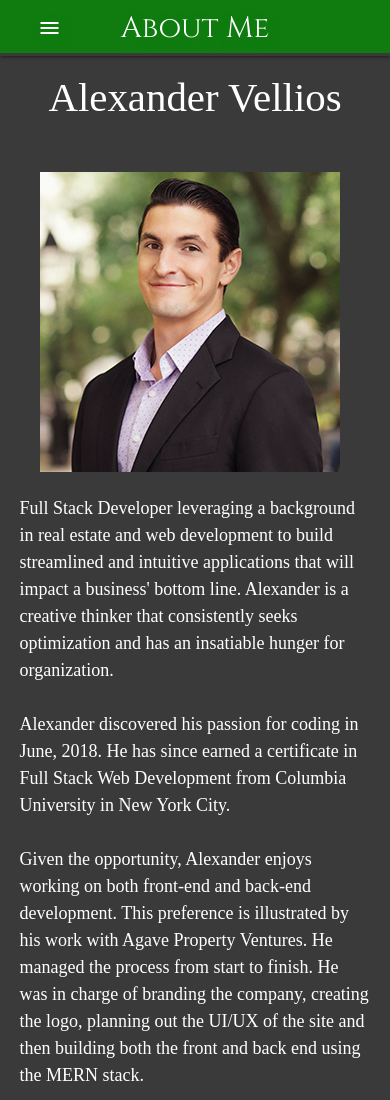
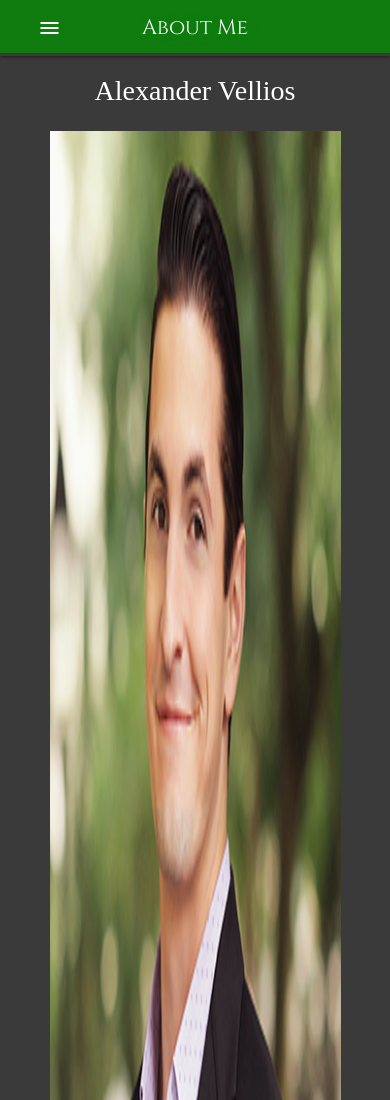
Before and after one commit to TheGreekCuban/Alexander-Vellios-Portfolio, a website: page public/html/aboutme.html in a window 390 px wide. Shown: the top 1100 px of the page. Drawn offline with nearby package versions, Linux system fonts and the light colour scheme.

Commit message:
about me fully responsive

```diff
--- a/public/css/aboutme.css
+++ b/public/css/aboutme.css
@@ -89,6 +89,7 @@ nav {
     color: white;
     grid-area: header;
     margin: 2.5% 5% 0 5%;
+    font-size: 3.5rem;
 }
 
 .aboutMeContent {
@@ -98,25 +99,38 @@ nav {
 
 
 /* iPhones Screens Other Than 6/7/8 */
-@media screen and (max-width: 390px) {
+@media screen and (max-width: 410px) {
     #myPhoto {
-        margin-bottom: 5%;
         padding: 5px 20px 5px 20px;
     }
+
+    #myName {
+        font-size: 1.5rem;
+    }
+
     .aboutMeHeader {
         padding: 0;
-        margin: 5%;
+        font-size: 2rem;
         text-align: center;
         background-color: #3A3A3A;
         color: white;
         text-shadow: 1px 1px #3A3A3A;
     }
+
+    #myPhoto {
+        margin: 0;
+        float: none;
+        height: 100%;
+        width: 100%;
+    }
 }
 
 /* iPhones Screens 6/7/8 */
-@media screen and (min-width: 405px) and (max-width: 480px) {
+@media screen and (max-width: 490px) {
     #myPhoto {
         padding: 5px 30px 5px 30px;
+        margin: 0;
+        float: none;
     }
     .aboutMeHeader {
         padding: 0;
@@ -135,11 +149,7 @@ nav {
         background-color: #3A3A3A;
         color: white;
         text-shadow: 1px 1px #3A3A3A;
-        margin-top: -10%;
-        font-size: 4em;
-    }
+        font-size: 3.5rem;
 
-    .aboutMeContent {
-        margin-top: -20%;
     }
 }
```
